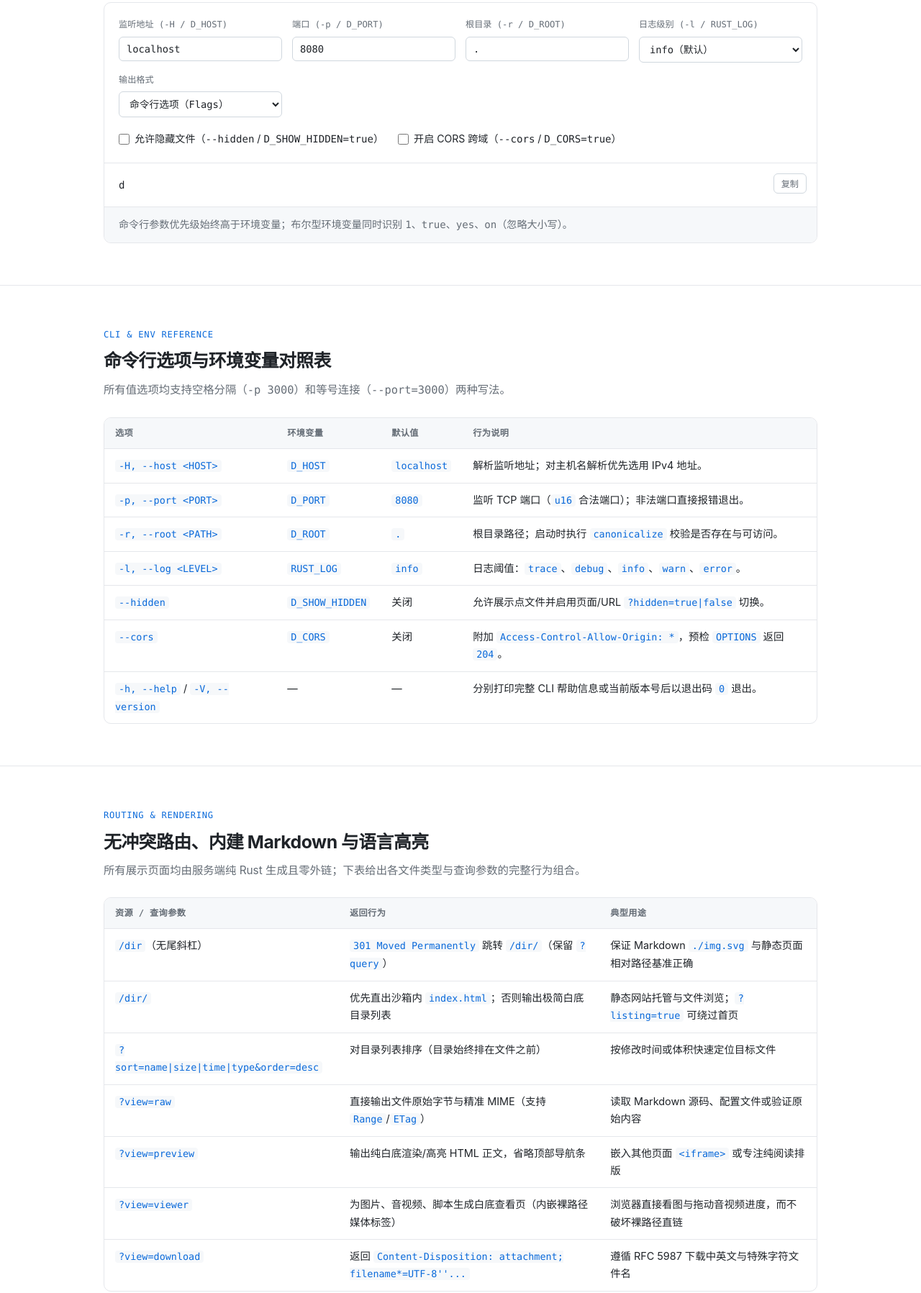
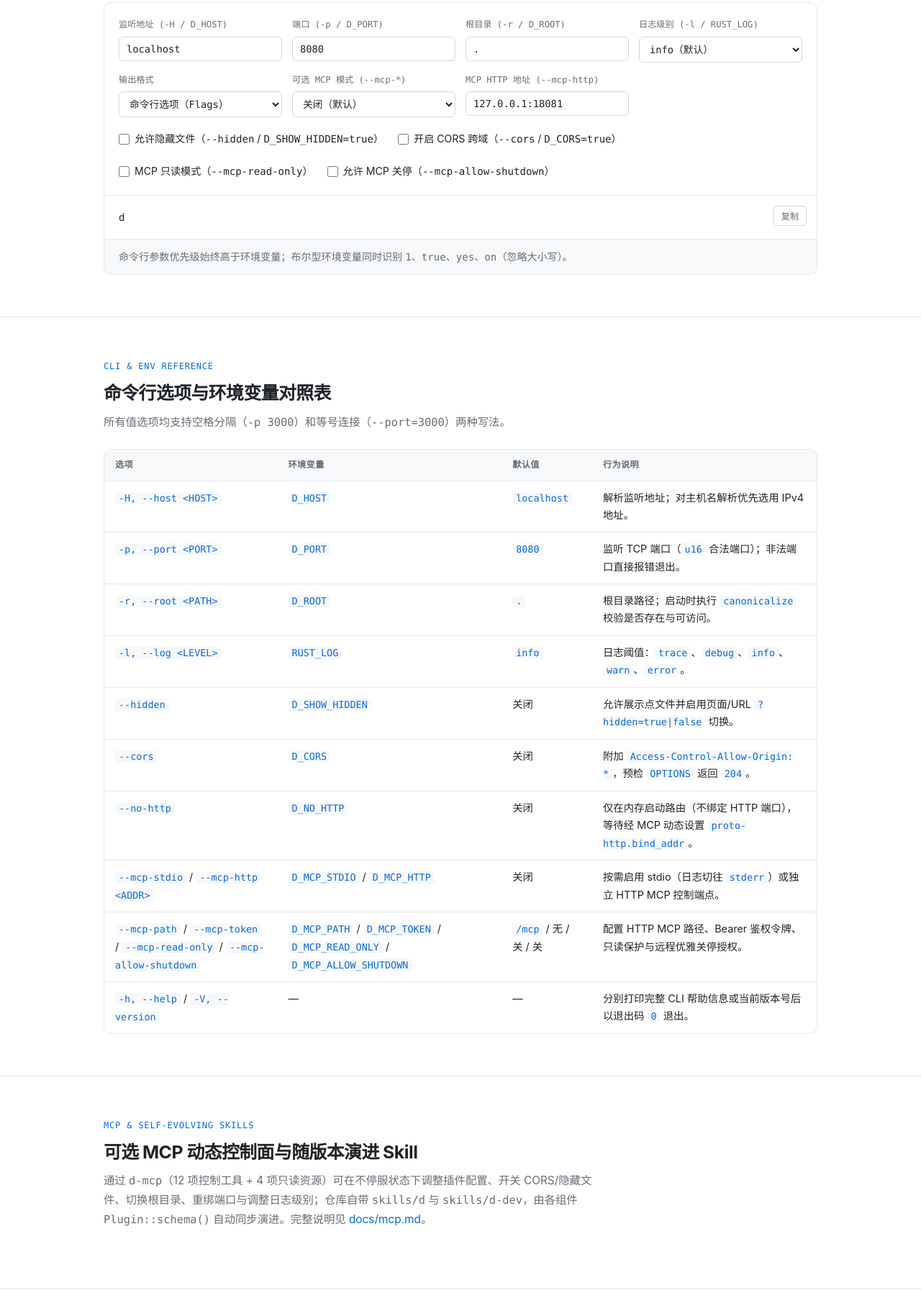
Before and after one commit to liuchong/d, a plain HTML site: page docs/pages/usage.html in a window 1280 px wide. Shown: the part 484-2281 px from the top of the page at 72% size. Drawn offline with Linux system fonts and the light colour scheme.

Commit message:
docs(skills,mcp): add self-evolving skill suite, MCP docs, and Pages updates

```diff
--- a/docs/pages/usage.html
+++ b/docs/pages/usage.html
@@ -30,6 +30,7 @@
         <div class="nav-links">
             <a href="#builder">命令生成器</a>
             <a href="#cli-ref">参数与环境变量</a>
+            <a href="#mcp-ref">MCP 与 Skill</a>
             <a href="#routes-ref">路由矩阵</a>
             <a href="#curl">curl 调试</a>
             <a href="#embed">Rust 嵌入</a>
@@ -92,6 +93,18 @@
                         <option value="env">环境变量（D_* ENV）</option>
                     </select>
                 </div>
+                <div class="field">
+                    <label for="cli-mcp-mode">可选 MCP 模式 (--mcp-*)</label>
+                    <select id="cli-mcp-mode" data-cli-mcp-mode>
+                        <option value="off" selected>关闭（默认）</option>
+                        <option value="stdio">stdio（--mcp-stdio）</option>
+                        <option value="http">Streamable HTTP（--mcp-http）</option>
+                    </select>
+                </div>
+                <div class="field">
+                    <label for="cli-mcp-addr">MCP HTTP 地址 (--mcp-http)</label>
+                    <input id="cli-mcp-addr" type="text" value="127.0.0.1:18081" placeholder="127.0.0.1:18081" data-cli-mcp-addr>
+                </div>
                 <div class="field-checks">
                     <label class="check-item">
                         <input type="checkbox" data-cli-hidden>
@@ -100,6 +113,14 @@
                     <label class="check-item">
                         <input type="checkbox" data-cli-cors>
                         <span>开启 CORS 跨域（<code>--cors</code> / <code>D_CORS=true</code>）</span>
+                    </label>
+                    <label class="check-item">
+                        <input type="checkbox" data-cli-mcp-ro>
+                        <span>MCP 只读模式（<code>--mcp-read-only</code>）</span>
+                    </label>
+                    <label class="check-item">
+                        <input type="checkbox" data-cli-mcp-shut>
+                        <span>允许 MCP 关停（<code>--mcp-allow-shutdown</code>）</span>
                     </label>
                 </div>
             </div>
@@ -172,6 +193,24 @@
                         <td>附加 <code>Access-Control-Allow-Origin: *</code>，预检 <code>OPTIONS</code> 返回 <code>204</code>。</td>
                     </tr>
                     <tr>
+                        <td><code>--no-http</code></td>
+                        <td><code>D_NO_HTTP</code></td>
+                        <td>关闭</td>
+                        <td>仅在内存启动路由（不绑定 HTTP 端口），等待经 MCP 动态设置 <code>proto-http.bind_addr</code>。</td>
+                    </tr>
+                    <tr>
+                        <td><code>--mcp-stdio</code> / <code>--mcp-http &lt;ADDR&gt;</code></td>
+                        <td><code>D_MCP_STDIO</code> / <code>D_MCP_HTTP</code></td>
+                        <td>关闭</td>
+                        <td>按需启用 stdio（日志切往 <code>stderr</code>）或独立 HTTP MCP 控制端点。</td>
+                    </tr>
+                    <tr>
+                        <td><code>--mcp-path</code> / <code>--mcp-token</code> / <code>--mcp-read-only</code> / <code>--mcp-allow-shutdown</code></td>
+                        <td><code>D_MCP_PATH</code> / <code>D_MCP_TOKEN</code> / <code>D_MCP_READ_ONLY</code> / <code>D_MCP_ALLOW_SHUTDOWN</code></td>
+                        <td><code>/mcp</code> / 无 / 关 / 关</td>
+                        <td>配置 HTTP MCP 路径、Bearer 鉴权令牌、只读保护与远程优雅关停授权。</td>
+                    </tr>
+                    <tr>
                         <td><code>-h, --help</code> / <code>-V, --version</code></td>
                         <td>—</td>
                         <td>—</td>
@@ -179,6 +218,21 @@
                     </tr>
                 </tbody>
             </table>
+        </div>
+    </div>
+</section>
+
+<section id="mcp-ref" class="section">
+    <div class="wrap">
+        <div class="section-head">
+            <div>
+                <span class="section-kicker">MCP &amp; Self-Evolving Skills</span>
+                <h2 class="section-title">可选 MCP 动态控制面与随版本演进 Skill</h2>
+                <p class="section-desc">
+                    通过 <code>d-mcp</code>（12 项控制工具 + 4 项只读资源）可在不停服状态下调整插件配置、开关 CORS/隐藏文件、切换根目录、重绑端口与调整日志级别；仓库自带 <code>skills/d</code> 与 <code>skills/d-dev</code>，由各组件 <code>Plugin::schema()</code> 自动同步演进。完整说明见
+                    <a href="https://github.com/liuchong/d/blob/master/docs/mcp.md">docs/mcp.md</a>。
+                </p>
+            </div>
         </div>
     </div>
 </section>
```
Also changed, not shown: docs/index.html (+14 -12 lines), 13 other files.
